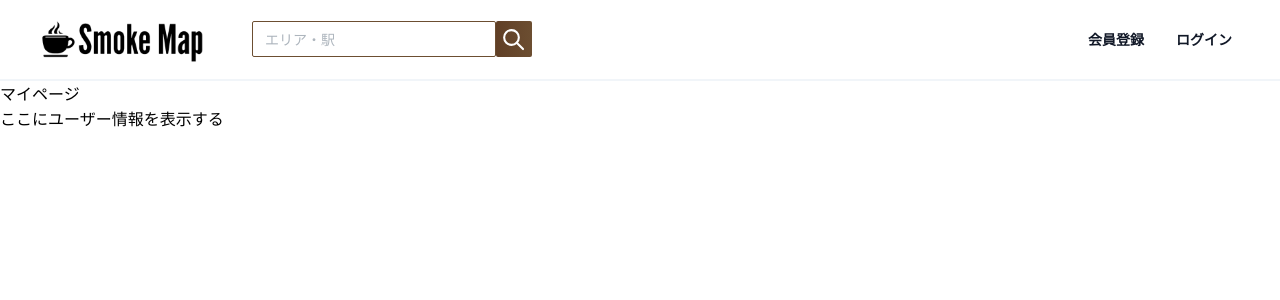
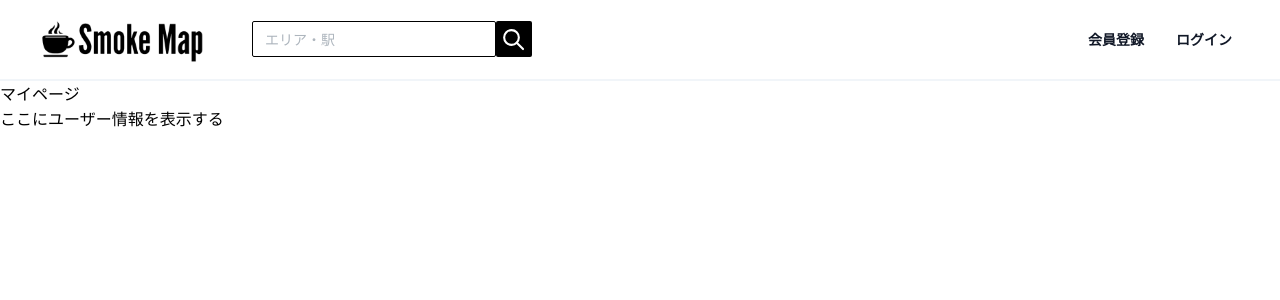
Before and after one commit to 26ryss/smoke-map, a Next.js app: page /account/1 in a window 1280 px wide. Shown: the top 300 px of the page. Built offline with nearby package versions, Linux system fonts and the light colour scheme; no server answers.

Commit message:
searchbarのロジック修正

```diff
--- a/app/ui/head/search-bar.tsx
+++ b/app/ui/head/search-bar.tsx
@@ -1,10 +1,9 @@
 'use client';
 
-import { Suspense } from 'react';
+import { Suspense, useEffect } from 'react';
 import { TextInput, ActionIcon, Text } from '@mantine/core';
 import { useForm } from '@mantine/form';
 import { IconSearch } from '@tabler/icons-react';
-import { colors } from '@/styles/colors';
 import places from '@/app/lib/places';
 import { useSearchParams, usePathname, useRouter } from 'next/navigation';
 import { useDebouncedCallback } from 'use-debounce';
@@ -12,12 +11,17 @@ import { useDebouncedCallback } from 'use-debounce';
 export default function SearchBar() {
   const searchParams = useSearchParams();
   const pathname = usePathname();
-  const { replace } = useRouter();
+  const { replace, push } = useRouter();
 
   function handleSearch(term: string) {
     const params = new URLSearchParams(searchParams);
     params.set('area', term);
-    replace(`${pathname}?${params.toString()}`);
+
+    if (pathname !== '/') {
+      push(`/?${params.toString()}`);
+    } else {
+      replace(`${pathname}?${params.toString()}`);
+    }
   }
 
   const handleInputChange = useDebouncedCallback((term)=>{
@@ -42,6 +46,12 @@ export default function SearchBar() {
     }
   });
 
+  useEffect(() => {
+    if (pathname !== '/') {
+      form.setFieldValue('area', '');
+    }
+  }, [pathname])
+
   return (
     <div>
       <Suspense>
@@ -52,10 +62,7 @@ export default function SearchBar() {
             key={form.key('area')}
             styles={{
               input: {
-                borderColor: `${colors.secondary}`, // 任意の色に変更
-                '&:focus': {
-                  borderColor: `${colors.primary}`, // フォーカス時の色も変更
-                },
+                borderColor: "#000",
               },
             }}
             {...form.getInputProps('area')}
@@ -69,7 +76,7 @@ export default function SearchBar() {
             size={36}
             radius="xs"
             aria-label="Gradient action icon"
-            gradient={{ from: `${colors.primary}`, to: `${colors.secondary}`, deg: 90 }}
+            gradient={{ from: "#000", to: "#000", deg: 90 }}
             type="submit"
           >
             <IconSearch style={{ width: '70%', height: '70%' }} stroke={2} />
```
